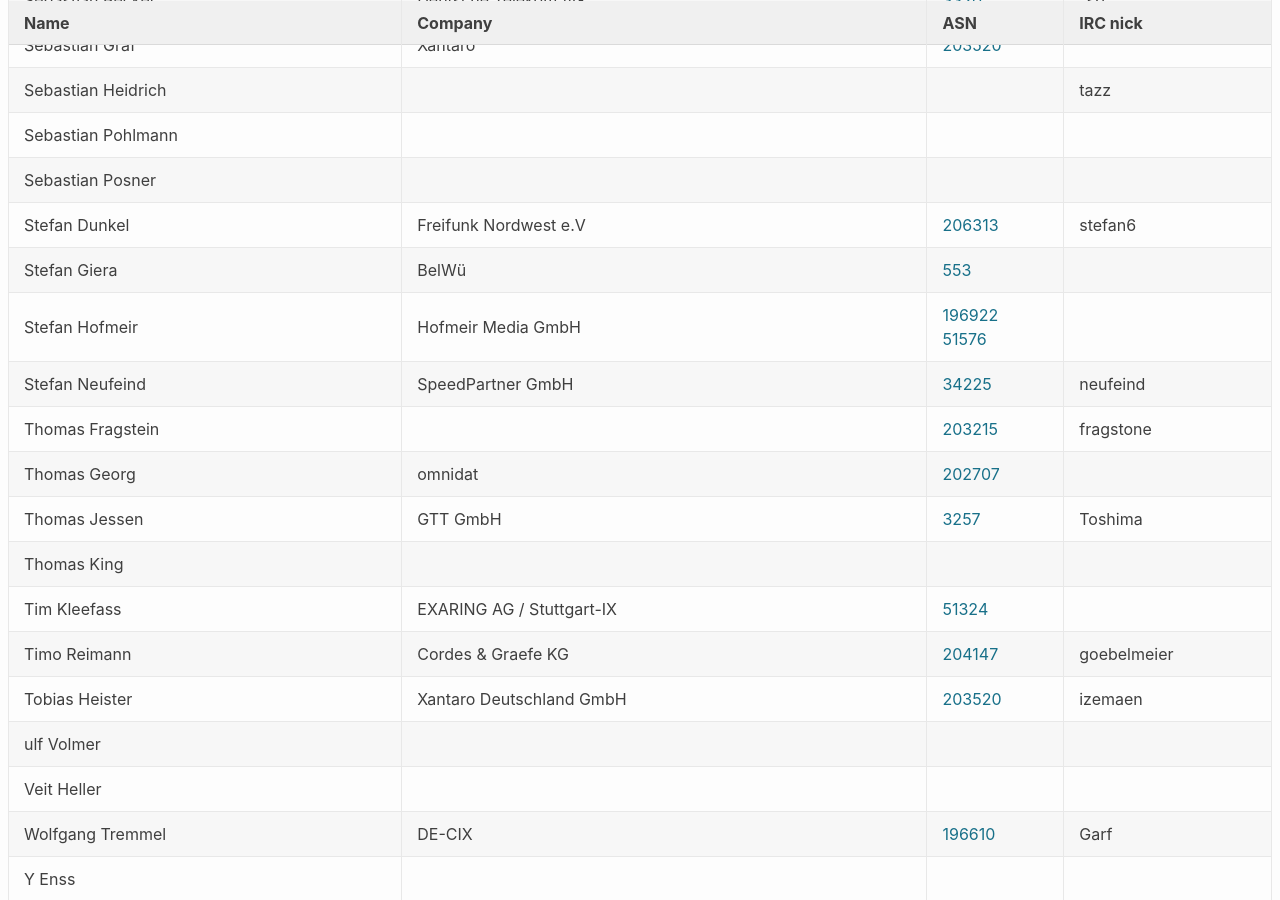
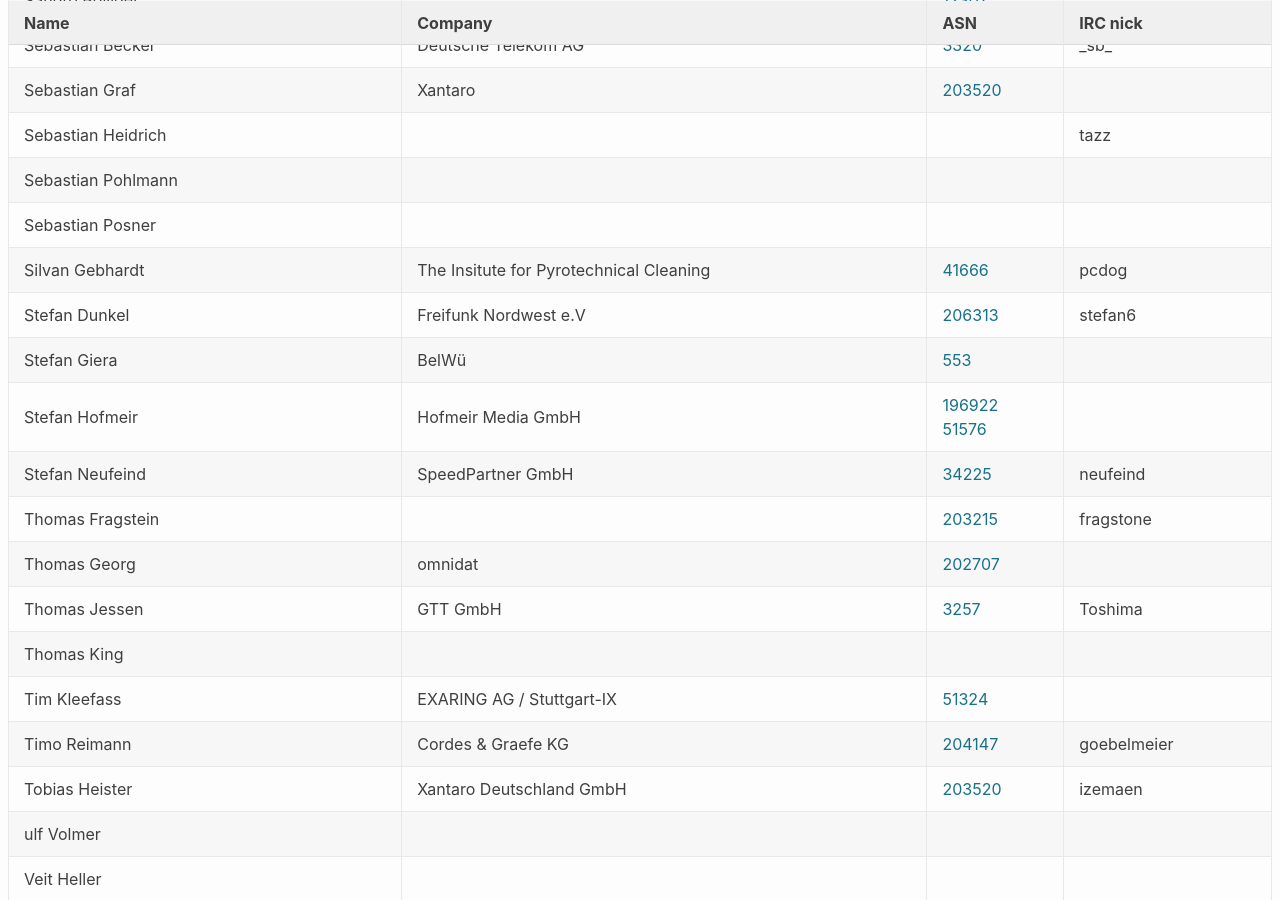
Before and after one commit to denog/pretix-attendeelist, a Jekyll site: the page built from denog2020.markdown, in a window 1280 px wide and 900 px high, scrolled down 4009 px. Built offline with Jekyll 4.4.1, drawn with Linux system fonts in a browser that asks for light colours; some of the changed text lies outside the part shown.

Commit message:
Latest data: Mon Jan 25 21:57:35 UTC 2021

```diff
--- a/_data/attendees_meetup2021-01.json
+++ b/_data/attendees_meetup2021-01.json
@@ -136,6 +136,12 @@
     "company": "BelWü",
     "irc": "dpunkturban",
     "asn": "553"
+  },
+  {
+    "name": "Dominic Schallert",
+    "company": null,
+    "irc": null,
+    "asn": "61150"
   },
   {
     "name": "Dominik Gülland",
@@ -516,6 +522,12 @@
     "asn": null
   },
   {
+    "name": "Silvan Gebhardt",
+    "company": "The Insitute for Pyrotechnical Cleaning",
+    "irc": "pcdog",
+    "asn": "41666"
+  },
+  {
     "name": "Stefan Dunkel",
     "company": "Freifunk Nordwest e.V",
     "irc": "stefan6",
```
